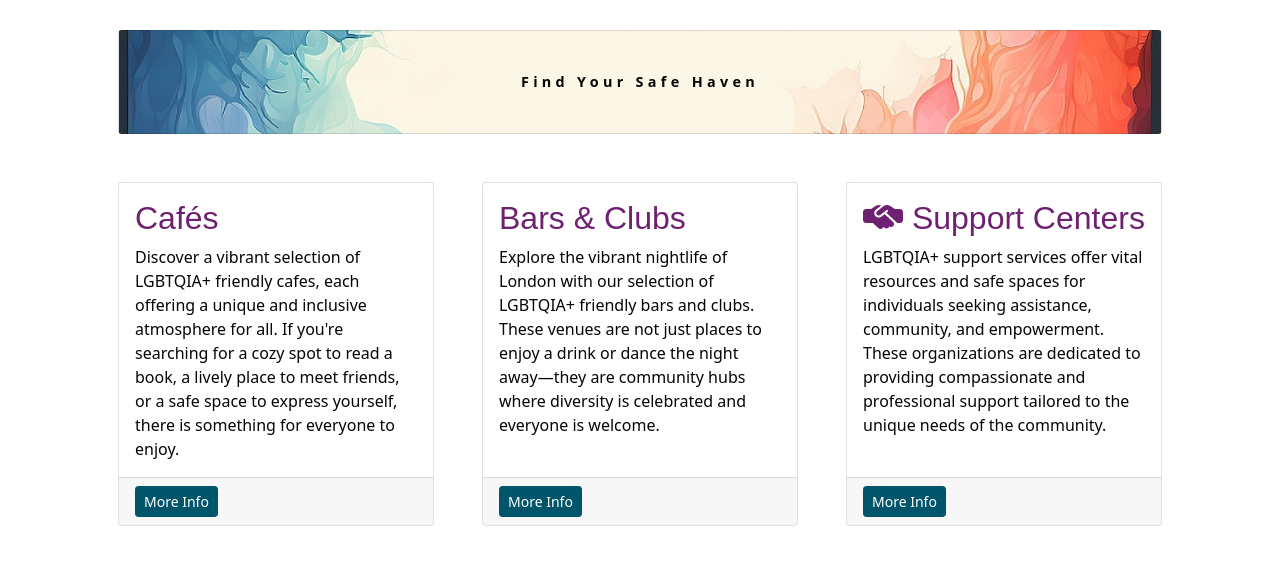
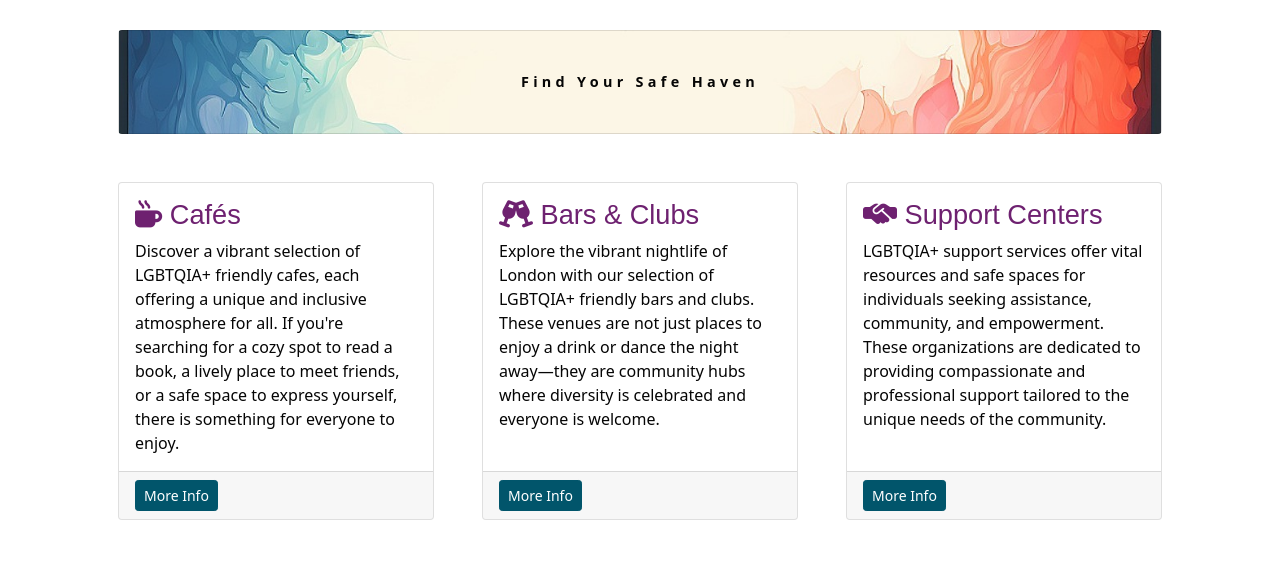
Before and after one commit to VCGithubCode/prideful-programmers, a Django app: page / in a window 1280 px wide. Shown: the part 424-990 px from the top of the page. Run offline with Django 3.2, Linux system fonts and the light colour scheme; some libraries are stand-ins or nearby versions; some web fonts are replaced.

Commit message:
Edit font size for the categories and add style for card footer

```diff
--- a/home/templates/index.html
+++ b/home/templates/index.html
@@ -33,7 +33,7 @@
         <div class="col-md-4 mb-5">
             <div class="card h-100">
                 <div class="card-body">
-                    <h2 class="card-title">Cafés</h2>
+                    <h2 class="card-title"><i class="fa-solid fa-mug-hot"></i> Cafés</h2>
                     <p class="card-text">Discover a vibrant selection of LGBTQIA+ friendly cafes, each offering a unique
                         and inclusive atmosphere for all. If you're searching for a cozy spot to read a book, a lively place to meet friends, or a safe
                         space to express yourself, there is something for everyone to enjoy.</p>
@@ -47,7 +47,7 @@
         <div class="col-md-4 mb-5">
             <div class="card h-100">
                 <div class="card-body">
-                    <h2 class="card-title"> Bars &amp; Clubs</h2>
+                    <h2 class="card-title"><i class="fa-solid fa-champagne-glasses"></i> Bars &amp; Clubs</h2>
                     <p class="card-text">Explore the vibrant nightlife of London with our selection of LGBTQIA+ friendly
                         bars and clubs. These venues are not just places to enjoy a drink or dance the night away—they
                         are community hubs where diversity is celebrated and everyone is welcome.</p>
--- a/static/css/style.css
+++ b/static/css/style.css
@@ -35,6 +35,10 @@ h5,
 h6 {
     font-family: var(--secondary-font);
     font-weight: 500;
+}
+
+h2 {
+
 }
 
 .font-weight-light {
@@ -117,3 +121,14 @@ div.card.text-white {
     letter-spacing: 0.3em;
     border-radius: 0.25rem;
 }
+
+.card.card-footer{
+  background-image: linear-gradient(140deg, #fcf6e6 0%, #06968578 15%, #6e2170c4 60%, #e09101bd 80%, #db1304eb 100%);
+}
+
+/* Media queries */
+@media (min-width: 1200px) {
+  .h2, h2 {
+    font-size: 1.7rem;
+  }
+}
```
